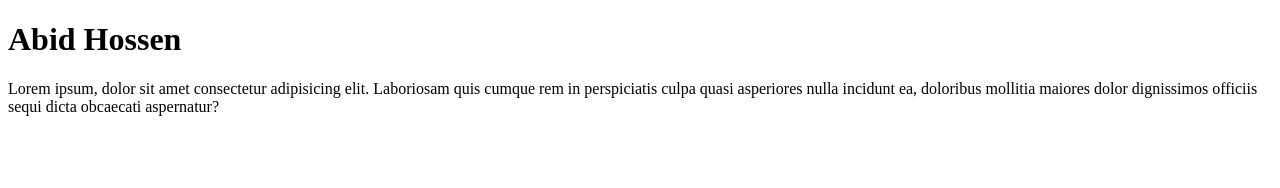
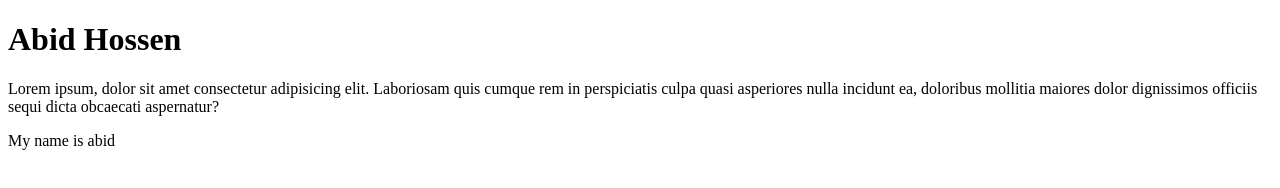
Before and after one commit to abid-hossen/first-projects, a plain HTML site: page index.html in a window 1280 px wide. Drawn offline with Linux system fonts and the light colour scheme.

Commit message:
Update index.html

```diff
--- a/index.html
+++ b/index.html
@@ -8,5 +8,6 @@
 <body>
     <h1>Abid Hossen</h1>
     <p>Lorem ipsum, dolor sit amet consectetur adipisicing elit. Laboriosam quis cumque rem in perspiciatis culpa quasi asperiores nulla incidunt ea, doloribus mollitia maiores dolor dignissimos officiis sequi dicta obcaecati aspernatur?</p>
+    <p>My name is abid</p>
 </body>
 </html>
```
